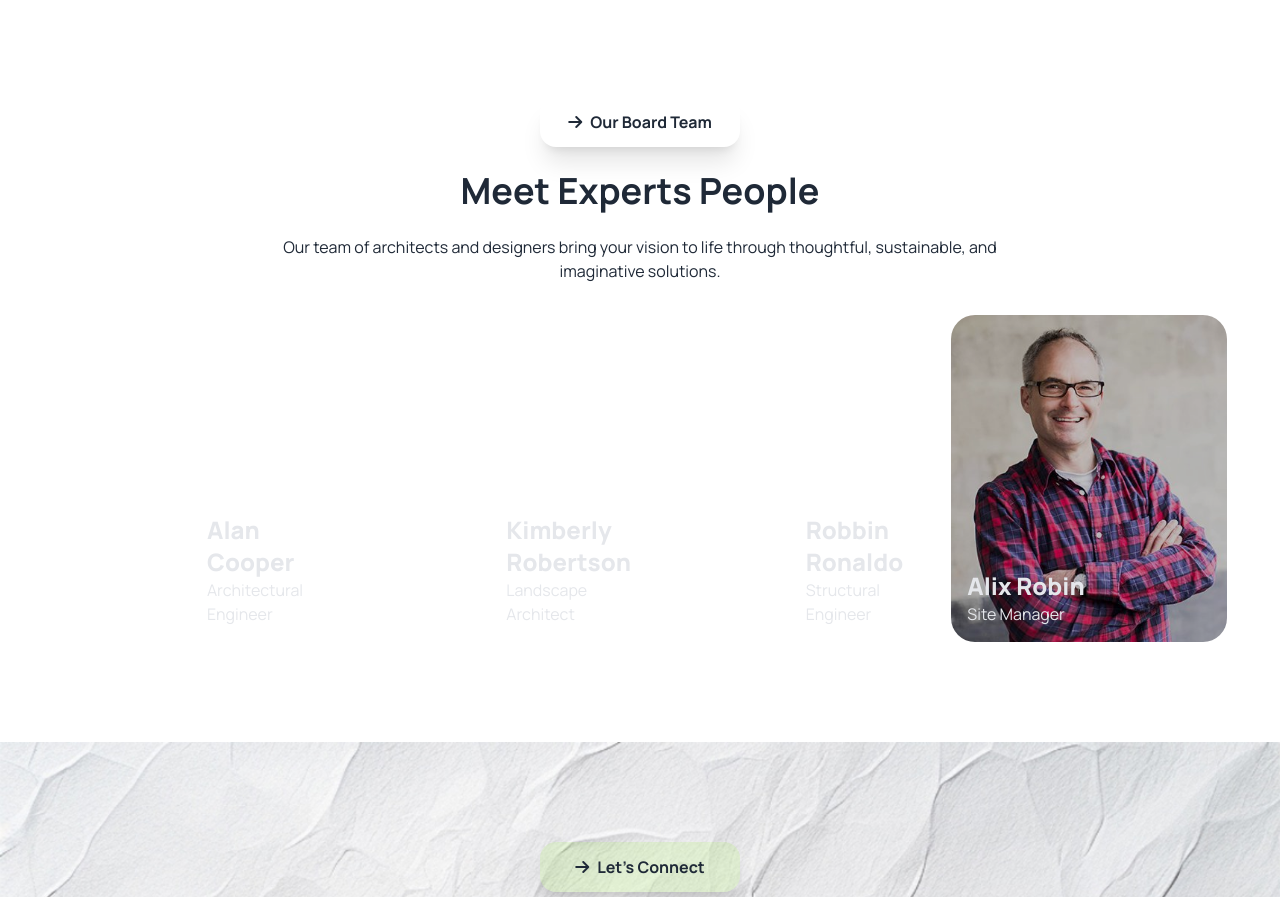
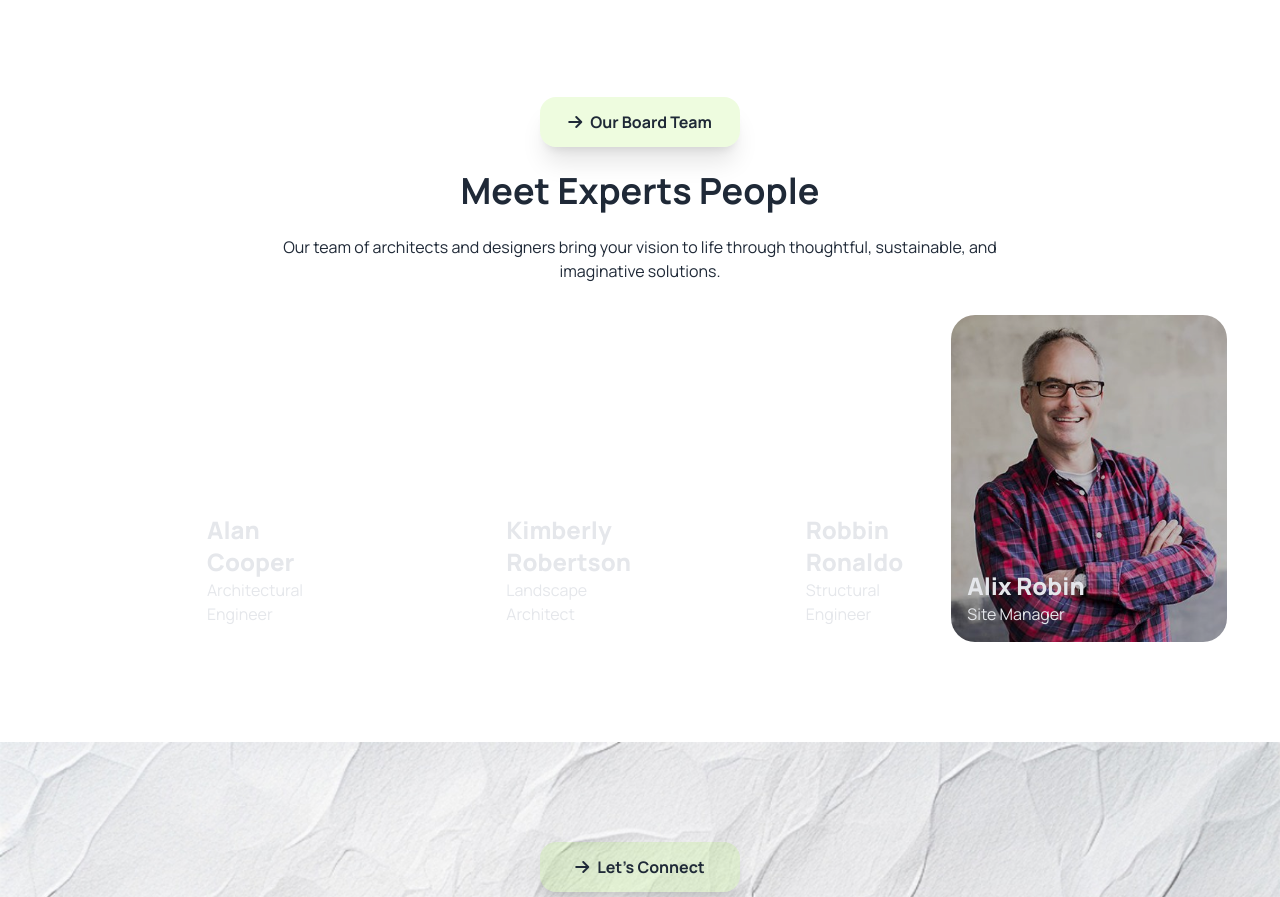
Before and after one commit to sayed725/B10-Assignment-03, a plain HTML site: page index.html in a window 1280 px wide. Shown: the part 3082-3979 px from the top of the page. Drawn offline with nearby package versions, Linux system fonts and the light colour scheme.

Commit message:
added a correction

```diff
--- a/index.html
+++ b/index.html
@@ -208,10 +208,10 @@
 
     <section class="bg-white w-11/12 mx-auto">
       <p
-          class="bg-white gap-2 shadow-xl rounded-2xl w-[200px] h-[50px] flex justify-center items-center text-center font-bold mb-6 mx-auto ">
-          <i class="fa-solid fa-arrow-right"></i>
-          <span>Our Board Team</span>
-        </p>
+            class="bg-[#ABEF5F33] gap-2 shadow-xl rounded-2xl w-[200px] h-[50px] flex justify-center items-center text-center font-bold mb-6 mx-auto">
+            <i class="fa-solid fa-arrow-right"></i>
+            <span>Our Board Team</span>
+          </p>
         <h4 class="font-bold text-4xl text-center mb-6">Meet Experts People</h4>
       <p class="text-center lg:w-2/3 2xl:w-1/3 mx-auto mb-8">Our team of architects and designers bring your vision to life through thoughtful, sustainable, and imaginative solutions.</p>
       <div class="grid grid-cols-1 sm:grid-cols-2 lg:grid-cols-4 justify-items-center gap-6">
```
